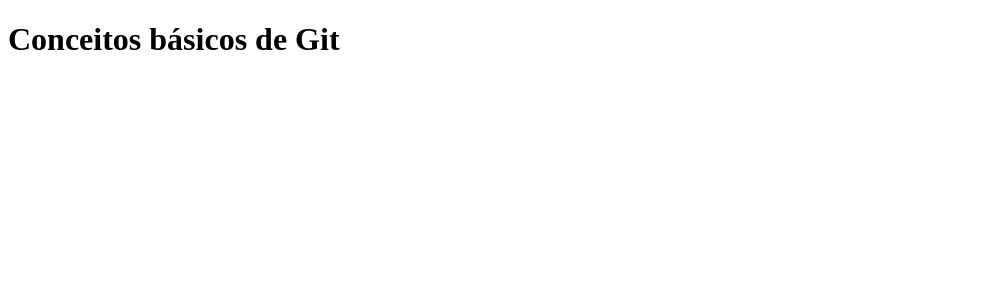
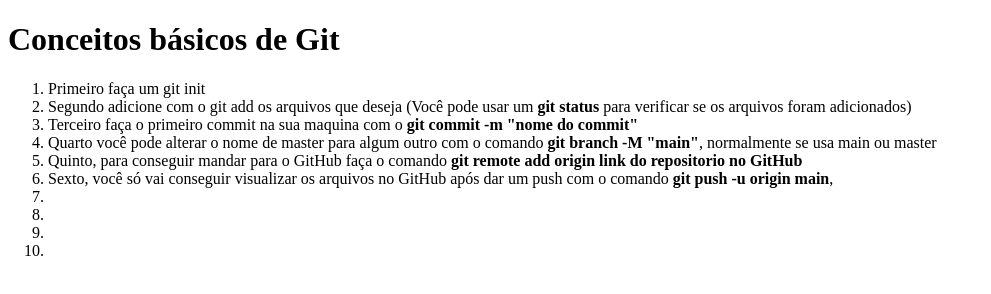
Before and after one commit to V1n1G4m4/test-class, a plain HTML site: page index.html in a window 1280 px wide. Shown: the whole page, without its empty margins (0-991 px from the left). Drawn offline with Linux system fonts and the light colour scheme.

Commit message:
lista git

```diff
--- a/index.html
+++ b/index.html
@@ -3,9 +3,22 @@
 <head>
     <meta charset="UTF-8">
     <meta name="viewport" content="width=device-width, initial-scale=1.0">
+    <script src="script.js"></script>
     <title>Aprendendo Git</title>
 </head>
 <body>
     <h1>Conceitos básicos de Git</h1>
+    <ol>
+        <li>Primeiro faça um git init</li>
+        <li>Segundo adicione com o git add os arquivos que deseja (Você pode usar um <b>git status</b> para verificar se os arquivos foram adicionados)</li>
+        <li>Terceiro faça o primeiro commit na sua maquina com o <b>git commit -m "nome do commit"</b></li>
+        <li>Quarto você pode alterar o nome de master para algum outro com o comando <b>git branch -M "main"</b>, normalmente se usa main ou master</li>
+        <li>Quinto, para conseguir mandar para o GitHub faça o comando <b>git remote add origin link do repositorio no GitHub</b></li>
+        <li>Sexto, você só vai conseguir visualizar os arquivos no GitHub após dar um push com o comando <b>git push -u origin main</b>, </li>
+        <li></li>
+        <li></li>
+        <li></li>
+        <li></li>
+    </ol>
 </body>
 </html>
```
